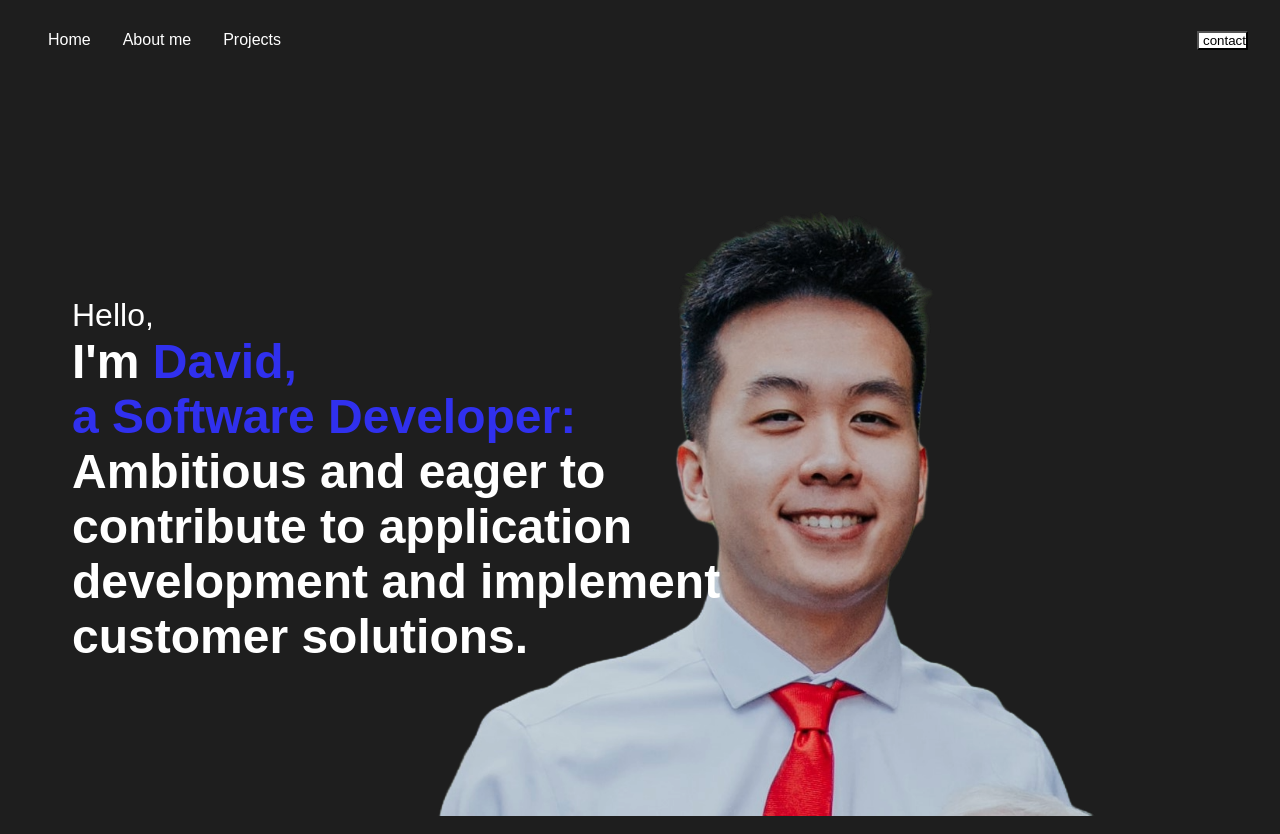
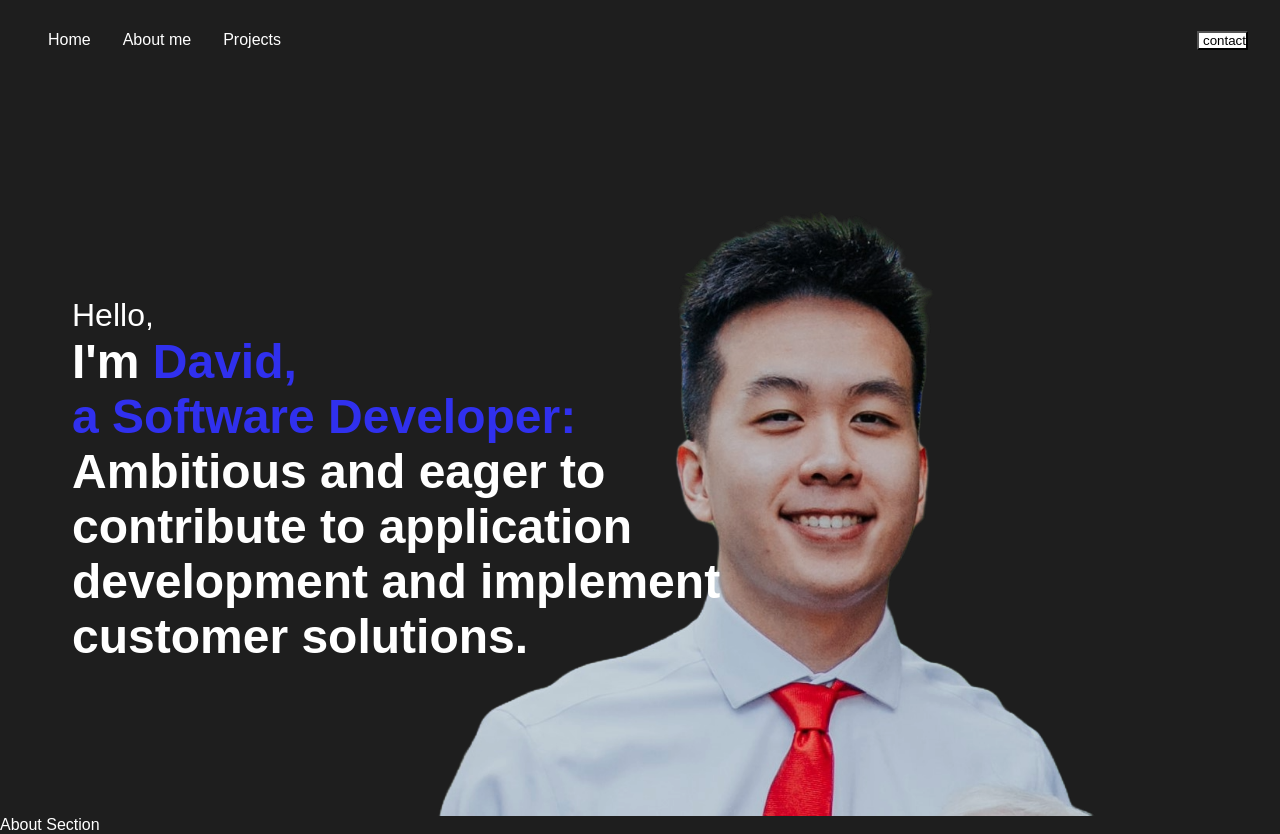
Before and after one commit to dth7/dh7_github_page, a React (Create React App) app: page / in a window 1280 px wide. Built offline with nearby package versions, Linux system fonts and the light colour scheme.

Commit message:
Committing to main branch locally

```diff
--- a/package.json
+++ b/package.json
@@ -9,7 +9,7 @@
     "@testing-library/user-event": "^13.5.0",
     "react": "^18.3.1",
     "react-dom": "^18.3.1",
-    "react-scripts": "5.0.1",
+    "react-scripts": "^5.0.1",
     "web-vitals": "^2.1.4"
   },
   "scripts": {
@@ -19,7 +19,6 @@
     "eject": "react-scripts eject",
     "predeploy": "npm run build",
     "deploy": "gh-pages -d build"
-
   },
   "eslintConfig": {
     "extends": [
--- a/src/App.js
+++ b/src/App.js
@@ -1,10 +1,12 @@
  import Navbar from "./components/Navbar/navbar";
  import Intro from "./components/Intro/intro"
+ import Skills from "./components/Skills/skills";
 function App() {
   return (
     <div className="App">
       <Navbar/>
       <Intro/>
+      <Skills/>
     </div>
   );
 }
--- /dev/null
+++ b/src/components/Skills/skills.js
@@ -0,0 +1,13 @@
+import React from 'react';
+import './skills.css';
+
+const Skills = () => {
+  return (
+    <section id='skills'>
+      About Section
+    </section>
+
+  );
+}
+
+export default Skills;
```
Also changed, not shown: src/components/Skills/skills.css (added), 1 other file (tests, documents, lock files or other folders).
